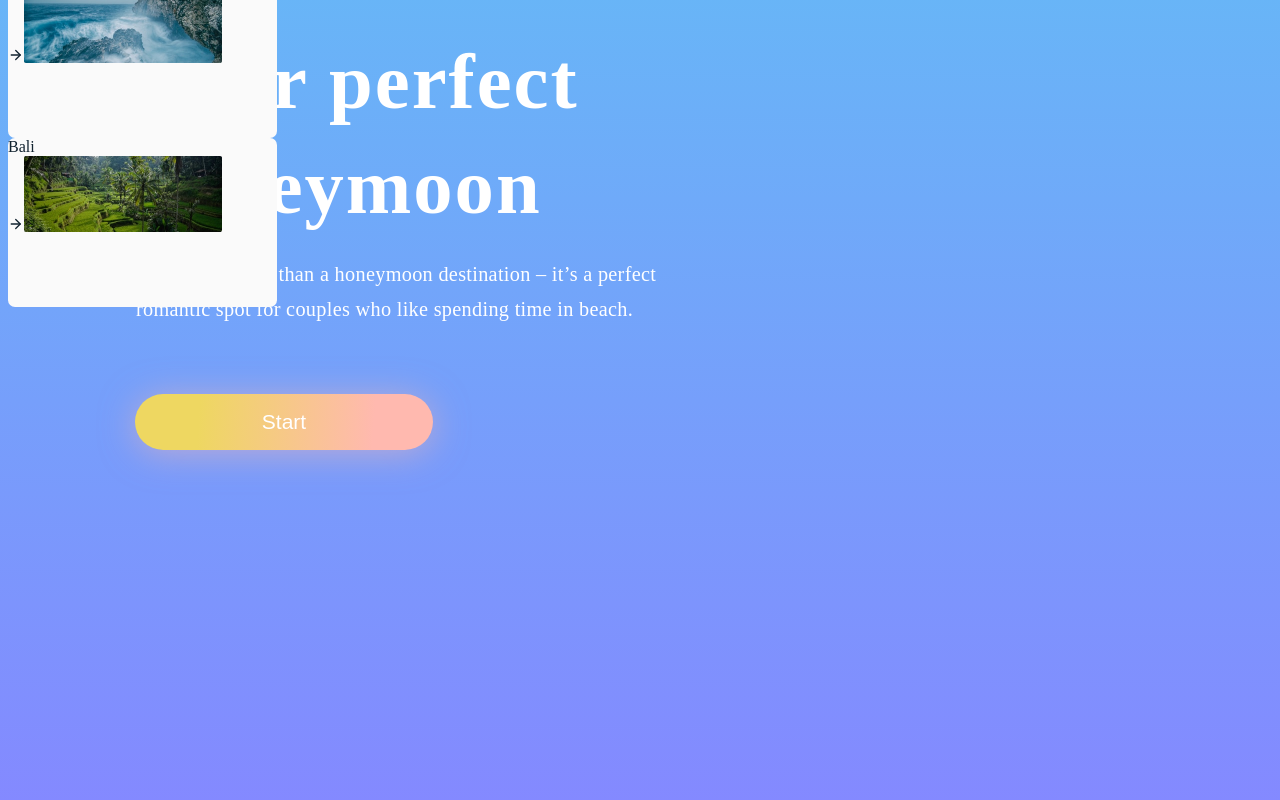
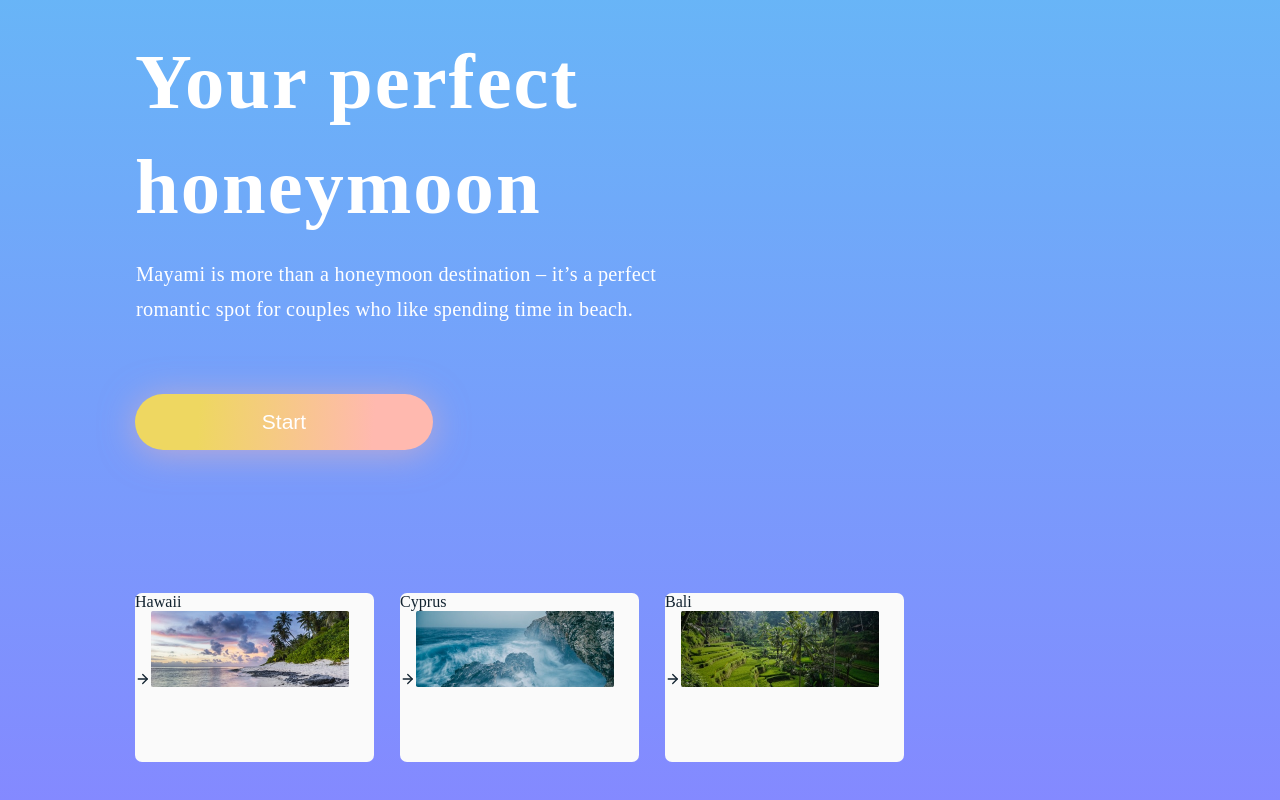
Before and after one commit to fabriciocod/travel_landing_page, a Next.js app: page / in a window 1280 px wide. Shown: the part 208-1008 px from the top of the page. Built offline with nearby package versions, Linux system fonts and the light colour scheme.

Commit message:
Posicionamento dos Cards

```diff
--- a/app/page.js
+++ b/app/page.js
@@ -2,7 +2,7 @@ import styles from './page.module.css'
 import Image from 'next/image'
 import hawaii from '../public/hawaii.png'
 import seta from '../public/arrow-right.svg'
-import cyrus from '../public/cyrus.png'
+import cyprus from '../public/cyprus.png'
 import bali from '../public/bali.png'
 
 
@@ -10,6 +10,14 @@ import bali from '../public/bali.png'
 function Botao({x,y}){
   return(
     <button style={{left: x, top: y}}className={styles.botao}>Start</button>
+  )
+}
+
+function Cards({x,y, children}){
+  return(
+    <div style={{left: x, top: y}}className={styles.cards}>
+      {children}
+    </div>
   )
 }
 
@@ -25,11 +33,13 @@ function Card({localidade, imagem,}){
 export default function Home() {
   return (
     <>
-    <Botao x={135} y={601.72}/>
-    <Card localidade="Hawaii" imagem={hawaii}/>
-    <Card localidade="Cyrus" imagem={cyrus}/>
-    <Card localidade="Bali" imagem={bali}/>
+      <Botao x={135} y={601.72}/>
 
+      <Cards x={135} y={801}>
+        <Card localidade="Hawaii" imagem={hawaii}/>
+        <Card localidade="Cyprus" imagem={cyprus}/>
+        <Card localidade="Bali" imagem={bali}/>
+      </Cards>
     </>
 
 
--- a/app/page.module.css
+++ b/app/page.module.css
@@ -16,8 +16,9 @@
     border-radius:7px;
     flex-shrink: 0;
     filter: blur(0.6000000238418579px);
-    width: 269px;
     height: 169px;
+    width: 239px;
+
 }
 
 .localidade{
@@ -25,3 +26,14 @@
     font-size: 16.071px;
     margin: 0;
 }
+
+.cards{
+    display: flex; /* coloca elementos na posição horinzontal*/
+    gap: 26px; /* defini espaço entre os cards*/
+    position: absolute;
+    justify-content: flex-start;/* o gap deve ser usado com flex-start, mas também é opcional*/
+    /*justify-content: space-between; primeira forma de ajusta espaçamento dos cards
+    width: 769px;*/
+
+
+}
```
Also changed, not shown: public/cyprus.png (renamed from public/cyrus.png).
